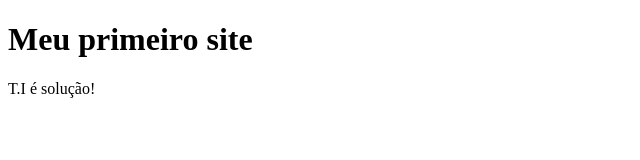
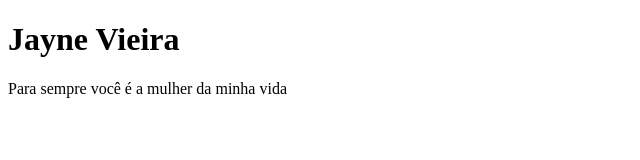
Before and after one commit to DevRiann/DevRiann.github.io, a plain HTML site: page index.html in a window 1280 px wide. Shown: the whole page, without its empty margins (0-640 px from the left). Drawn offline with Linux system fonts and the light colour scheme.

Commit message:
Update index.html

```diff
--- a/index.html
+++ b/index.html
@@ -2,10 +2,10 @@
 <html lang="pt-BR">
 <head>
     <meta charset="UTF-8">
-    <title>Portfolio - Jefferson Riann</title>
+    <title>EU TE AMOOOOO</title>
 </head>
 <body>
-    <h1> Meu primeiro site </h1>
-    <p> T.I é solução!</p>
+    <h1> Jayne Vieira </h1>
+    <p> Para sempre você é a mulher da minha vida</p>
 </body>
 </html>
```
